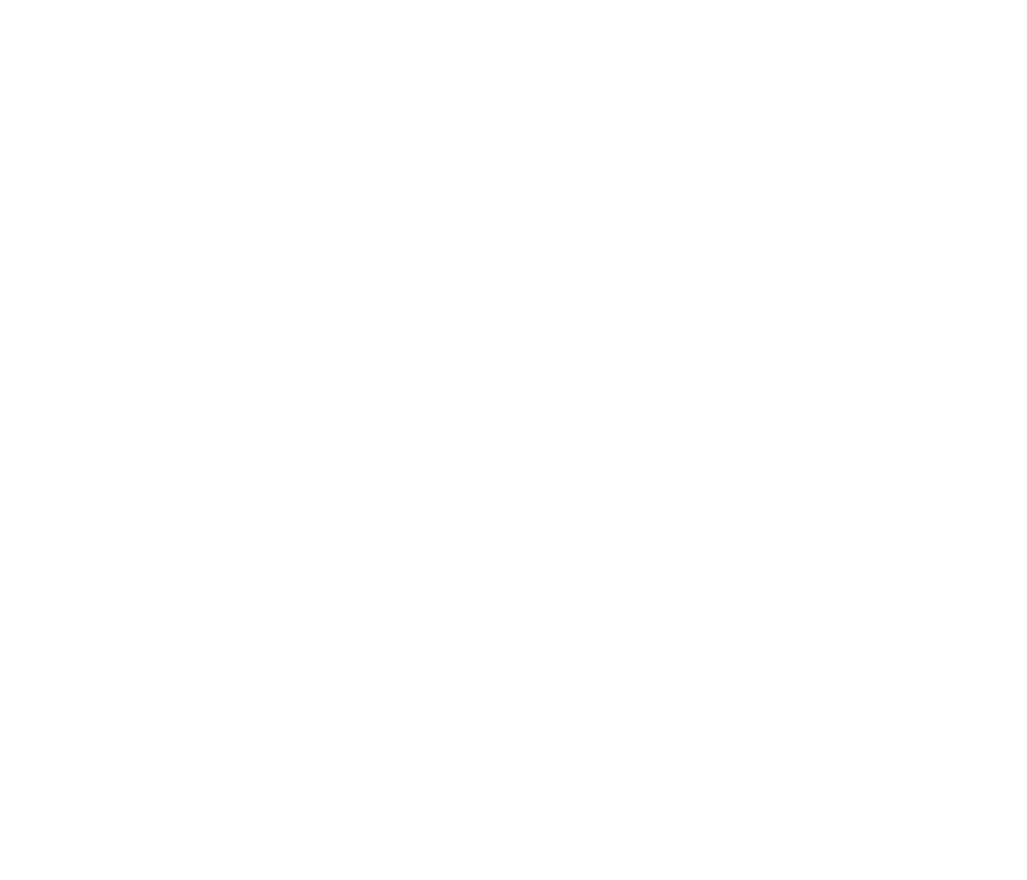
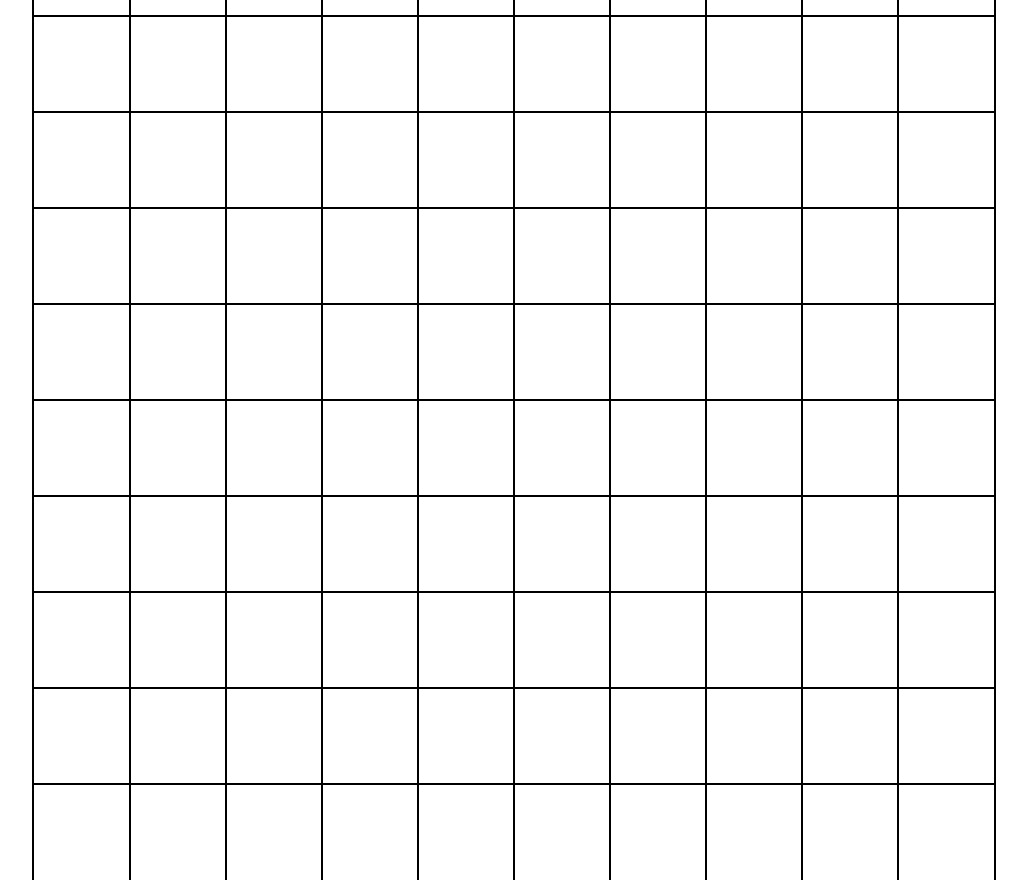
Before and after one commit to Wyncroft18/sketch, a plain HTML site: page index.html in a window 1280 px wide. Shown: the whole page, without its empty margins (126-1153 px from the left). Before the commit the page ends 800 px from the top, so only its background shows below. Drawn offline with Linux system fonts and the light colour scheme.

Commit message:
Create grid and put hover effect so that it leaves a trail just like a pen

```diff
--- a/index.html
+++ b/index.html
@@ -7,6 +7,8 @@
     <title>Sketch</title>
 </head>
 <body>
-    <scirpt src="./script.js"></scirpt>
+    <div class="container"></div>
+
+    <script src="./script.js"></script>
 </body>
 </html>
--- a/script.js
+++ b/script.js
@@ -0,0 +1,18 @@
+const container = document.querySelector(".container");
+
+function makeGrid(x) {
+  for (let rows = 0; rows < x; rows++) {
+    for (let cols = 0; cols < x; cols++) {
+        const grid = document.createElement("div");
+        grid.classList.add("grid");
+        grid.style.width = `${960/x}px`;
+        grid.style.height = `${960/x}px`;
+        grid.addEventListener("mouseover", function() {
+          grid.style.backgroundColor = "black";
+        });
+        container.appendChild(grid);
+    }
+  }
+};
+
+makeGrid(10);
--- a/styles.css
+++ b/styles.css
@@ -0,0 +1,25 @@
+html, body {
+    border: 0;
+    margin: 0;
+    display: flex;
+    justify-content: center;
+    align-items: center;
+    width: 100vw;
+    height: 100vh;
+}
+
+.container {
+    border: 0;
+    padding: 0;
+    display: flex;
+    flex-wrap: wrap;
+    width: 960px;
+    height: 960px;
+    outline: 2px solid black;
+}
+
+.grid {
+    border: 0;
+    padding: 0;
+    outline: 1px solid black;
+}
```
